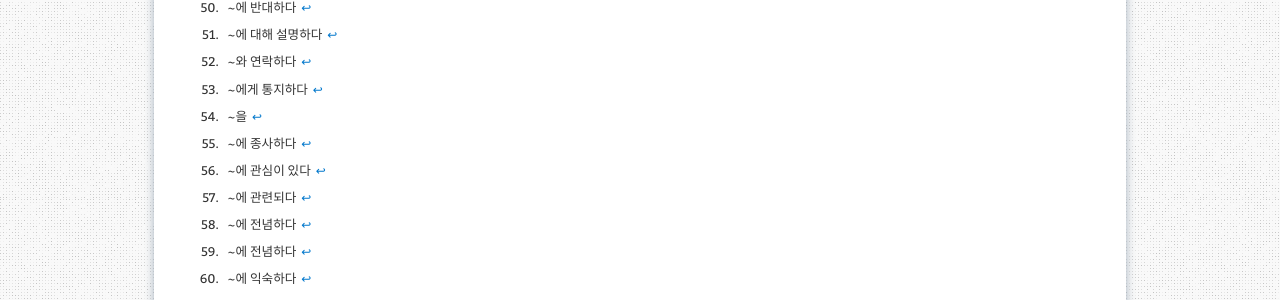
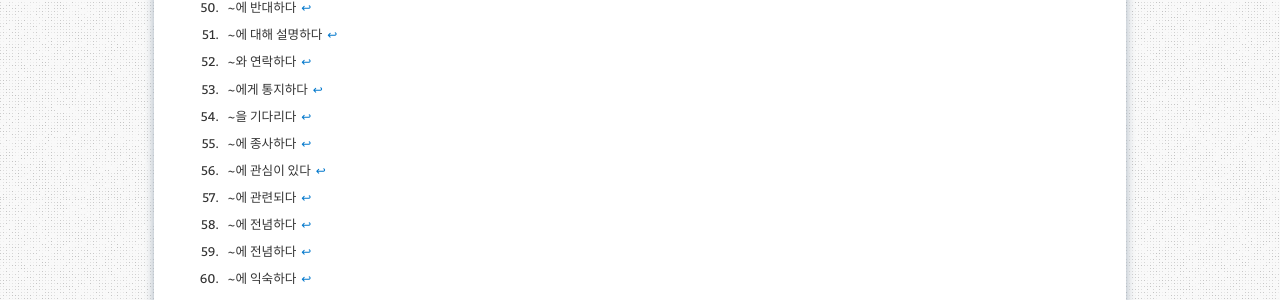
Before and after one commit to aristohyun/aristohyun.github.io, a Jekyll site: the page built from _posts/2021-12-31-TOEIC.md, in a window 1280 px wide and 900 px high, scrolled down 17249 px. Shown: the part 152-452 px from the top of the window. Built offline with Jekyll 4.4.1, drawn with Linux system fonts in a browser that asks for light colours; comment, search, counter and statistics services are not loaded.

Commit message:
Update 2021-12-31-TOEIC.md

```diff
--- a/_posts/2021-12-31-TOEIC.md
+++ b/_posts/2021-12-31-TOEIC.md
@@ -476,7 +476,7 @@ are changing 바뀌고 있다
 [^6-17]: ~에 대해 설명하다
 [^6-18]: ~와 연락하다
 [^6-19]: ~에게 통지하다
-[^6-20]: ~을
+[^6-20]: ~을 기다리다
 
 ## Unit 07 수 일치
 
```
